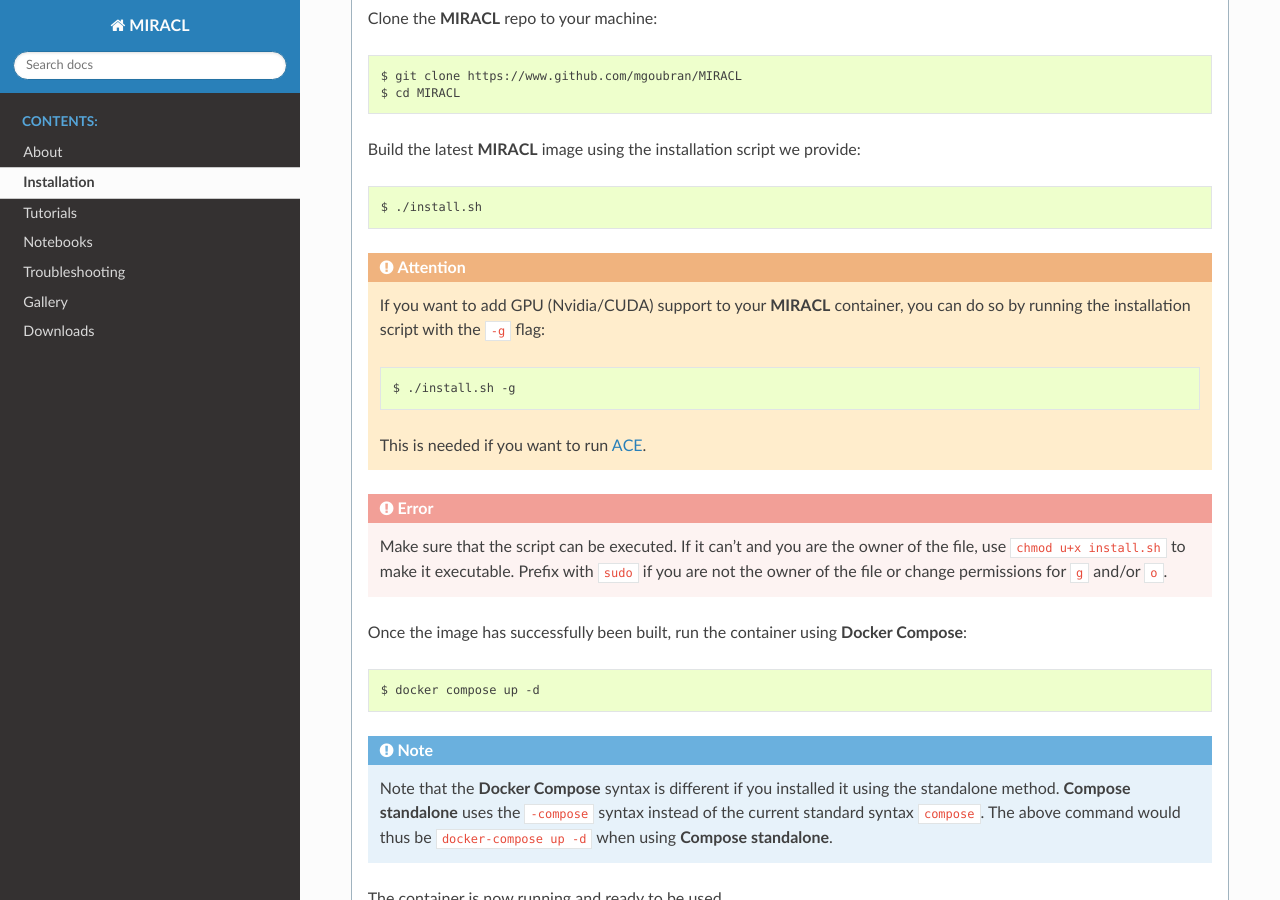
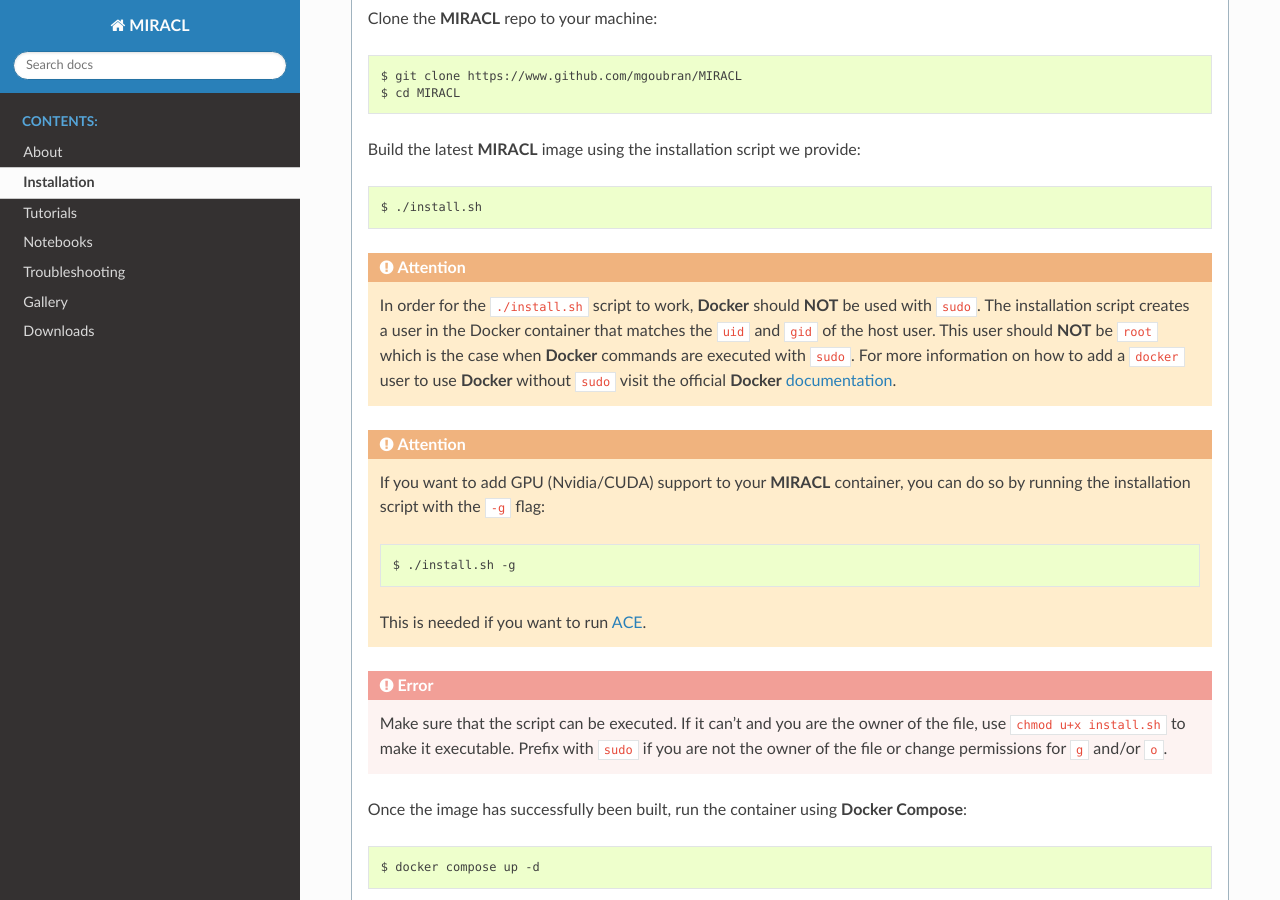
Before and after one commit to AICONSlab/MIRACL, a Sphinx documentation site: the page built from docs/installation/installation.rst, in a window 1280 px wide and 900 px high, scrolled down 1743 px. Built offline with Sphinx 7.4.7 and the Read the Docs theme 3.1.0, drawn with Linux system fonts in a browser that asks for light colours; some of the changed text lies outside the part shown.

Commit message:
[docs] update tested OS list and add warning about sudo use with install.sh
Some users have to run Docker with "sudo" as they don't have a "docker"
group. This will cause problems with the install script as it will try
to create a user "root" inside of the container. "root" being the
default Docker user, this will fail. Users are therefore warned that the
installation script can only be used if Docker can be used without
"sudo" on their system. The next step here would be to add a check in
the installation script that throws an error when the detected uid is
"root".

```diff
--- a/docs/installation/installation.rst
+++ b/docs/installation/installation.rst
@@ -108,6 +108,16 @@
       .. code-block::
 
          $ ./install.sh
+
+      .. attention::
+
+         In order for the ``./install.sh`` script to work, :program:`Docker` should
+         **NOT** be used with ``sudo``. The installation script creates a user
+         in the Docker container that matches the ``uid`` and ``gid`` of the host
+         user. This user should **NOT** be ``root`` which is the case when
+         :program:`Docker` commands are executed with ``sudo``. For more information
+         on how to add a ``docker`` user to use :program:`Docker` without ``sudo``
+         visit the official :program:`Docker` `documentation <https://docs.docker.com/engine/install/linux-postinstall/>`_.
 
       .. attention::
 
```
Also changed, not shown: other parts of docs/installation/installation.rst (+2 -2 lines).
